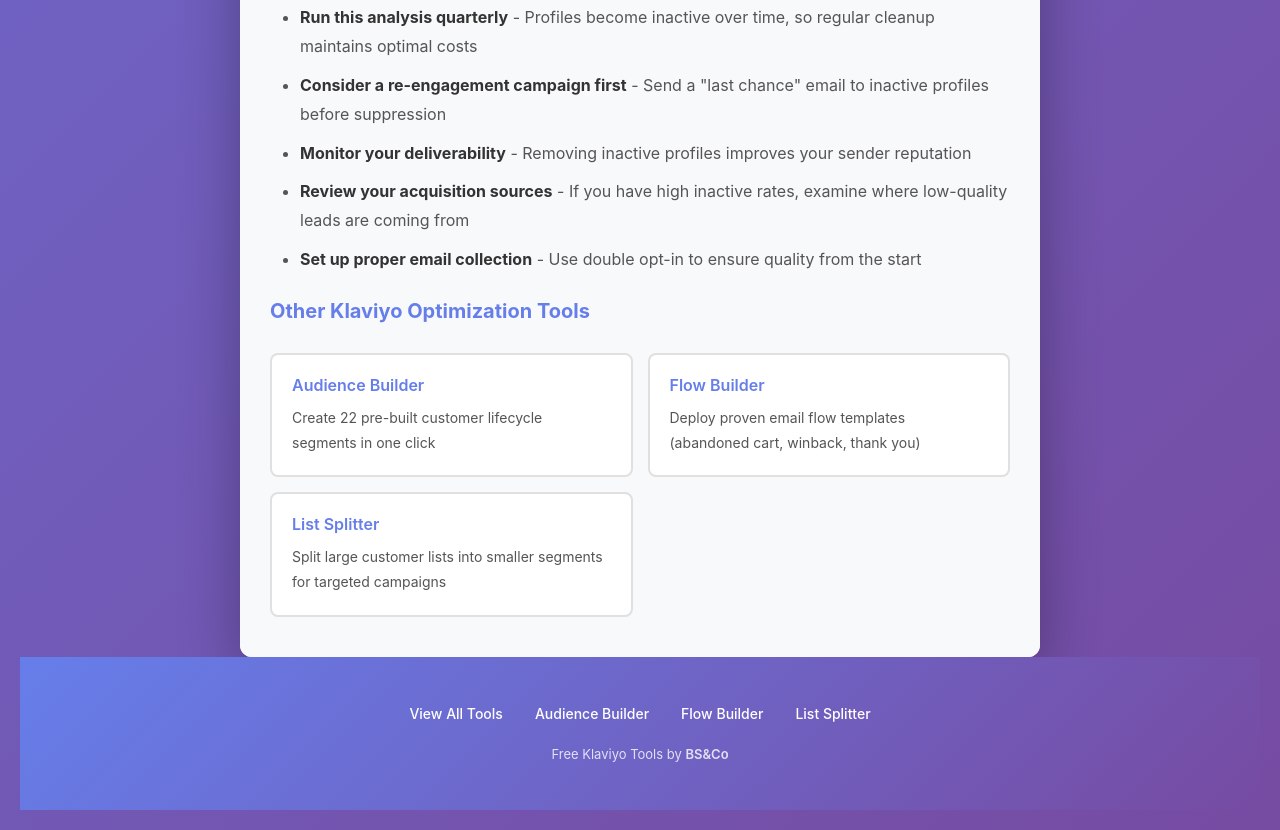
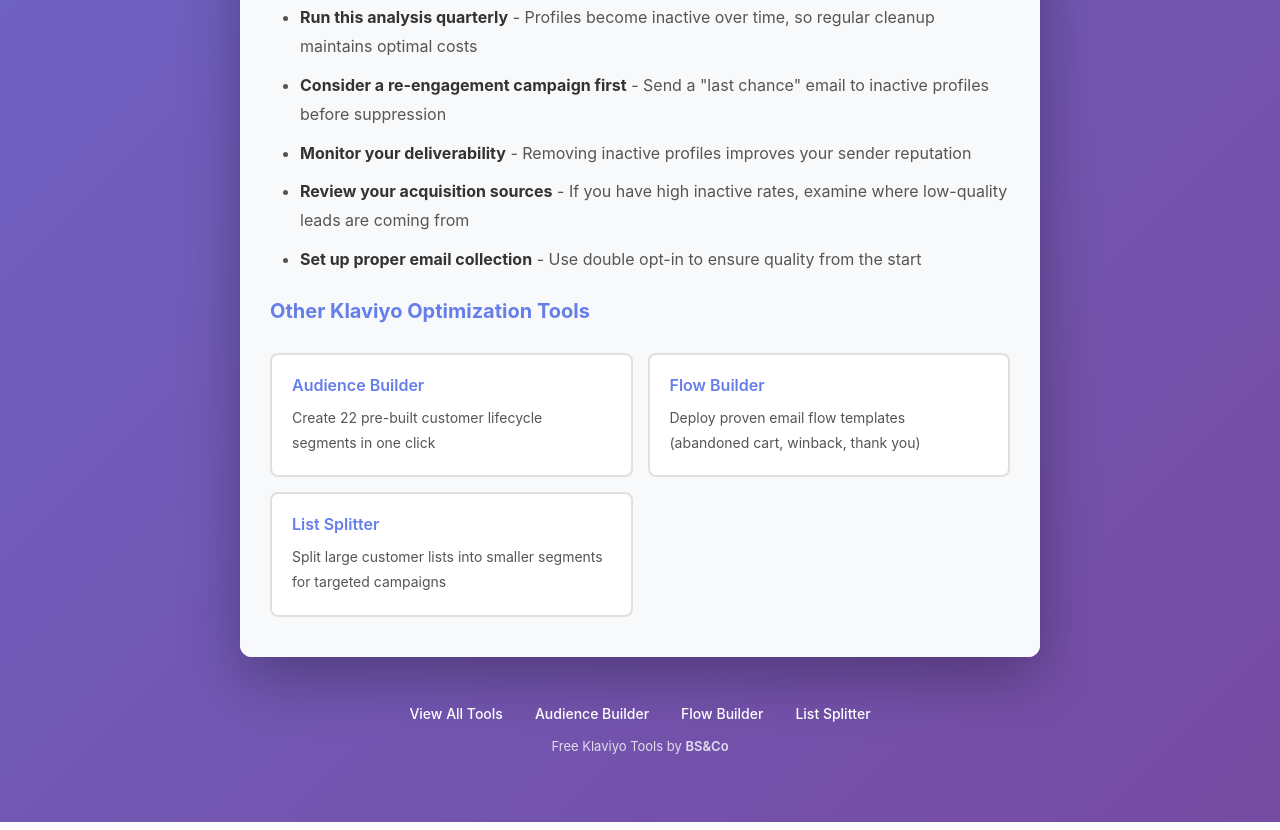
Before and after one commit to AndrewBeauchampPGS/klaviyo-bill-reducer, a website: page index.html in a window 1280 px wide. Shown: the part 2717-3547 px from the top of the page. Drawn offline with Linux system fonts and the light colour scheme.

Commit message:
Remove footer background, let it blend into page gradient

```diff
--- a/index.html
+++ b/index.html
@@ -378,7 +378,7 @@
             display: flex;
             justify-content: center;
             gap: 32px;
-            margin-bottom: 24px;
+            margin-bottom: 16px;
             flex-wrap: wrap;
         }
 
@@ -806,7 +806,7 @@
     </div>
 
     <!-- Footer -->
-    <div class="footer" style="background: linear-gradient(135deg, #667eea 0%, #764ba2 100%);">
+    <div class="footer">
         <div class="footer-links">
             <a href="https://bsandco.us/tools">View All Tools</a>
             <a href="https://klaviyo-audience-builder.bsandco.us/">Audience Builder</a>
```
